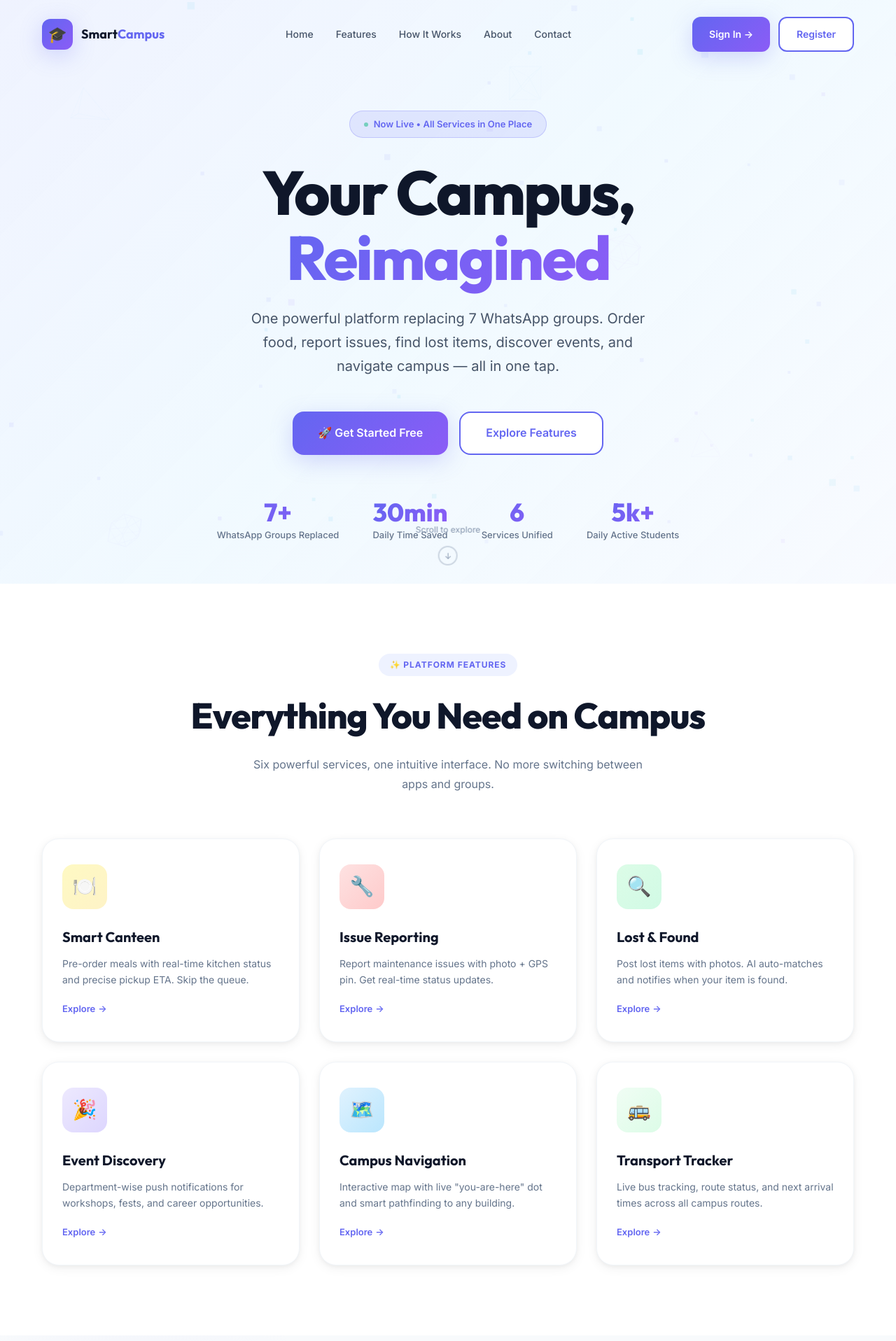
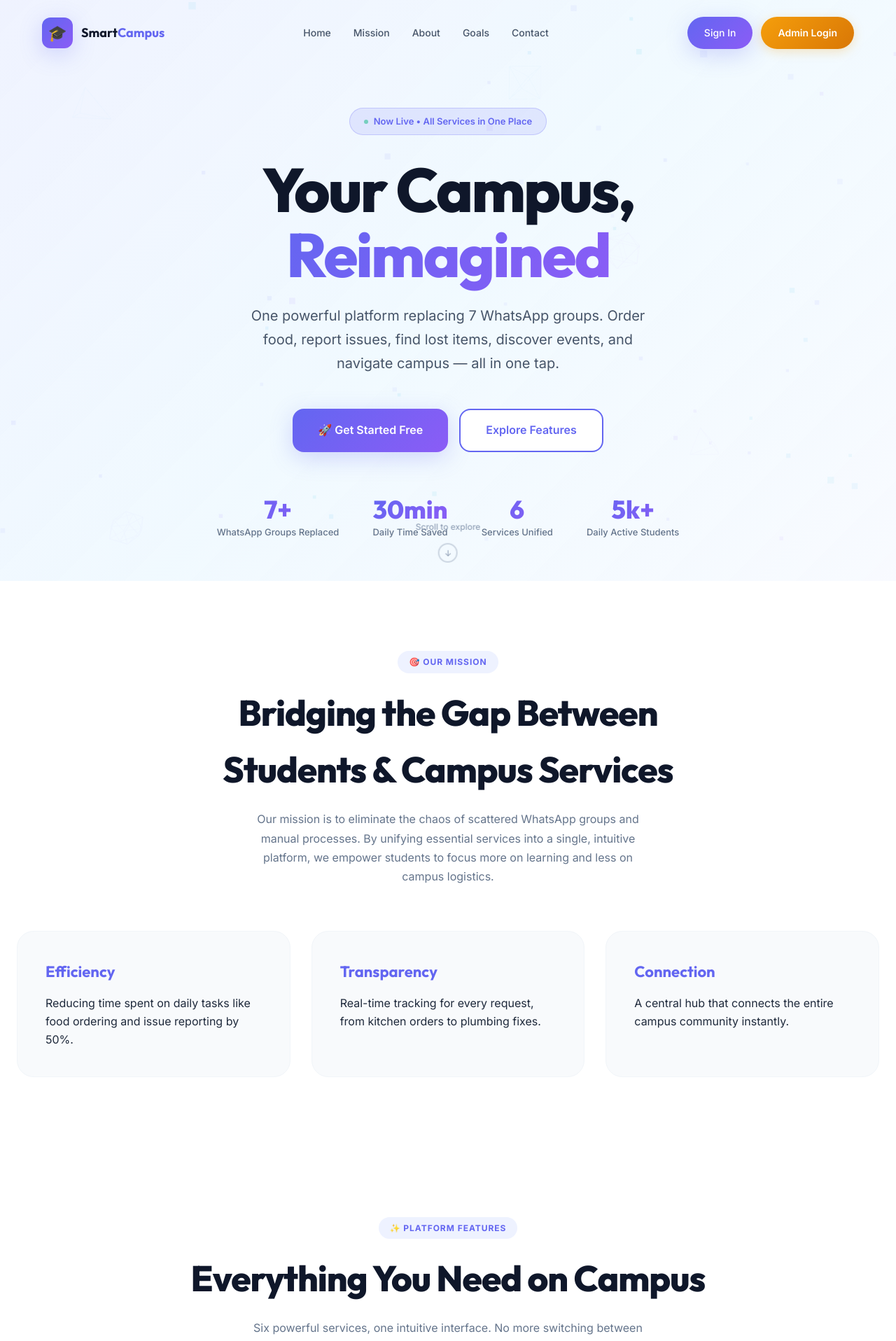
Before and after one commit to RiteshKumar2e/Smart-Campus-Services-Hub, a React (Vite) app in the folder frontend/: page / in a window 1280 px wide. Shown: the top 1916 px of the page at 70% size. Built offline with nearby package versions, Linux system fonts and the light colour scheme.

Commit message:
frontend updated

```diff
--- a/frontend/src/App.jsx
+++ b/frontend/src/App.jsx
@@ -2,6 +2,7 @@ import { BrowserRouter, Routes, Route } from 'react-router-dom'
 import { Toaster } from 'react-hot-toast'
 import Landing from './pages/Landing'
 import Login from './pages/Login'
+import AdminLogin from './pages/AdminLogin'
 import Register from './pages/Register'
 import Dashboard from './pages/Dashboard'
 import Canteen from './pages/Canteen'
@@ -15,6 +16,7 @@ import Navbar from './components/Navbar'
 function App() {
   return (
     <BrowserRouter>
+      {/* ... Toaster part stays ... */}
       <Toaster
         position="top-right"
         toastOptions={{
@@ -36,6 +38,7 @@ function App() {
       <Routes>
         <Route path="/" element={<Landing />} />
         <Route path="/login" element={<Login />} />
+        <Route path="/admin-login" element={<AdminLogin />} />
         <Route path="/register" element={<Register />} />
         <Route path="/dashboard" element={<><Navbar /><Dashboard /></>} />
         <Route path="/canteen" element={<><Navbar /><Canteen /></>} />
--- /dev/null
+++ b/frontend/src/pages/AdminLogin.jsx
@@ -0,0 +1,88 @@
+import { useState } from 'react'
+import { Link, useNavigate } from 'react-router-dom'
+import { toast } from 'react-hot-toast'
+import { Shield, Lock, Mail, ArrowLeft } from 'lucide-react'
+import '../styles/auth.css'
+
+export default function AdminLogin() {
+    const [email, setEmail] = useState('')
+    const [password, setPassword] = useState('')
+    const [loading, setLoading] = useState(false)
+    const navigate = useNavigate()
+
+    const handleAdminLogin = (e) => {
+        e.preventDefault()
+        setLoading(true)
+
+        // Simulate Admin API call
+        setTimeout(() => {
+            setLoading(false)
+            if (email.includes('admin')) {
+                toast.success('Admin Authentication Successful!')
+                setTimeout(() => navigate('/dashboard'), 1000)
+            } else {
+                toast.error('Unauthorized: Admin access only.')
+            }
+        }, 1500)
+    }
+
+    return (
+        <div className="auth-page admin-auth-page">
+            <Link to="/" className="auth-back-home">
+                <ArrowLeft size={18} /> Back to Home
+            </Link>
+
+            <div className="auth-card">
+                <div className="auth-header">
+                    <div className="auth-logo" style={{ background: 'var(--accent)', color: 'white' }}>
+                        <Shield size={32} />
+                    </div>
+                    <h1 className="auth-title">Admin Console</h1>
+                    <p className="auth-subtitle">Secure access for campus administrators</p>
+                </div>
+
+                <form className="auth-form" onSubmit={handleAdminLogin}>
+                    <div className="auth-input-group">
+                        <label className="auth-label">Admin Email</label>
+                        <div className="auth-input-wrapper">
+                            <span className="auth-input-icon"><Mail size={18} /></span>
+                            <input
+                                type="email"
+                                className="auth-input"
+                                placeholder="admin@campus.edu"
+                                value={email}
+                                onChange={(e) => setEmail(e.target.value)}
+                                required
+                            />
+                        </div>
+                    </div>
+
+                    <div className="auth-input-group">
+                        <label className="auth-label">Security Password</label>
+                        <div className="auth-input-wrapper">
+                            <span className="auth-input-icon"><Lock size={18} /></span>
+                            <input
+                                type="password"
+                                className="auth-input"
+                                placeholder="••••••••"
+                                value={password}
+                                onChange={(e) => setPassword(e.target.value)}
+                                required
+                            />
+                        </div>
+                    </div>
+
+                    <button type="submit" className="auth-submit admin-submit" disabled={loading}>
+                        {loading ? 'Authenticating...' : 'Enter Console'}
+                    </button>
+                </form>
+
+                <div className="auth-footer">
+                    <p style={{ fontSize: '12px', color: 'var(--gray-500)', marginTop: '20px' }}>
+                        🛡️ Restricted Area: Unauthorized access attempts are logged.
+                    </p>
+                </div>
+            </div>
+        </div>
+    )
+}
--- a/frontend/src/pages/Landing.jsx
+++ b/frontend/src/pages/Landing.jsx
@@ -71,17 +71,17 @@ export default function Landing() {
                     </Link>
                     <ul className="hero-nav-links">
                         <li><a href="/">Home</a></li>
-                        <li><a href="#features">Features</a></li>
-                        <li><a href="#how">How It Works</a></li>
+                        <li><a href="#mission">Mission</a></li>
                         <li><a href="#about">About</a></li>
+                        <li><a href="#goals">Goals</a></li>
                         <li><a href="#contact">Contact</a></li>
                     </ul>
                     <div className="hero-nav-cta">
                         <Link to="/login" className="btn btn-primary">
-                            Sign In →
+                            Sign In
                         </Link>
-                        <Link to="/register" className="btn btn-secondary">
-                            Register
+                        <Link to="/admin-login" className="btn btn-admin">
+                            Admin Login
                         </Link>
                     </div>
                 </nav>
@@ -134,6 +134,35 @@ export default function Landing() {
                 <div className="hero-scroll-indicator">
                     <span>Scroll to explore</span>
                     <div className="scroll-arrow">↓</div>
+                </div>
+            </section>
+
+            {/* Mission Section */}
+            <section className="mission-section" id="mission" style={{ padding: '100px 0', background: 'white' }}>
+                <div className="container">
+                    <div className="section-header">
+                        <div className="section-label">🎯 Our Mission</div>
+                        <h2 className="section-main-title">Bridging the Gap Between<br /><span className="highlight">Students & Campus Services</span></h2>
+                        <p className="section-desc">
+                            Our mission is to eliminate the chaos of scattered WhatsApp groups and manual processes.
+                            By unifying essential services into a single, intuitive platform, we empower students
+                            to focus more on learning and less on campus logistics.
+                        </p>
+                    </div>
+                    <div className="mission-grid">
+                        <div className="mission-card">
+                            <h3>Efficiency</h3>
+                            <p>Reducing time spent on daily tasks like food ordering and issue reporting by 50%.</p>
+                        </div>
+                        <div className="mission-card">
+                            <h3>Transparency</h3>
+                            <p>Real-time tracking for every request, from kitchen orders to plumbing fixes.</p>
+                        </div>
+                        <div className="mission-card">
+                            <h3>Connection</h3>
+                            <p>A central hub that connects the entire campus community instantly.</p>
+                        </div>
+                    </div>
                 </div>
             </section>
 
@@ -206,31 +235,35 @@ export default function Landing() {
                 </div>
             </section>
 
-            {/* Testimonials */}
-            <section style={{ padding: '100px 0', background: 'var(--gray-50)' }}>
+            {/* Goals Section */}
+            <section className="goals-section" id="goals" style={{ padding: '100px 0', background: 'white' }}>
                 <div className="container">
                     <div className="section-header">
-                        <div className="section-label">💬 Testimonials</div>
-                        <h2 className="section-main-title">What Students Say</h2>
+                        <div className="section-label">🚀 Our Goals</div>
+                        <h2 className="section-main-title">Designing the Future of<br /><span className="highlight">Digital Campus Living</span></h2>
                     </div>
-                    <div className="testimonials-grid">
-                        {[
-                            { name: 'Rahul Sharma', role: '3rd Year CSE', text: 'The canteen pre-ordering is a lifesaver. No more standing in line for 20 minutes between classes!', avatar: '👨‍🎓' },
-                            { name: 'Priya Verma', role: '2nd Year Arts', text: 'Found my lost keys within 2 hours thanks to the auto-matching system. It actually works!', avatar: '👩‍🎓' },
-                            { name: 'Aman Gupta', role: '4th Year IT', text: 'Reporting a leak in the hostel was so easy. The plumber arrived in 30 minutes. Amazing efficiency.', avatar: '👨‍🎓' }
-                        ].map((t, i) => (
-                            <div key={i} className="testimonial-card animate-fade-in-up" style={{ animationDelay: `${i * 0.1}s` }}>
-                                <div className="testimonial-quote">"</div>
-                                <p className="testimonial-text">{t.text}</p>
-                                <div className="testimonial-author">
-                                    <div className="testimonial-avatar">{t.avatar}</div>
-                                    <div>
-                                        <div className="testimonial-name">{t.name}</div>
-                                        <div className="testimonial-role">{t.role}</div>
-                                    </div>
-                                </div>
+                    <div className="goals-container">
+                        <div className="goal-item">
+                            <div className="goal-icon">📊</div>
+                            <div className="goal-info">
+                                <h4>100% Digital Workflow</h4>
+                                <p>Transitioning all physical paperwork and manual registrations to automated digital systems.</p>
                             </div>
-                        ))}
+                        </div>
+                        <div className="goal-item">
+                            <div className="goal-icon">🤖</div>
+                            <div className="goal-info">
+                                <h4>AI-Powered Support</h4>
+                                <p>Implementing smart assistants to handle instant queries and automated lost-and-found matching.</p>
+                            </div>
+                        </div>
+                        <div className="goal-item">
+                            <div className="goal-icon">📱</div>
+                            <div className="goal-info">
+                                <h4>Unified Ecosystem</h4>
+                                <p>Expanding to include libraries, lab bookings, and faculty appointments by late 2026.</p>
+                            </div>
+                        </div>
                     </div>
                 </div>
             </section>
@@ -258,56 +291,8 @@ export default function Landing() {
                 </div>
             </section>
 
-            {/* CTA */}
-            <section className="cta-section" id="about">
-                <div className="cta-banner">
-                    <h2 className="cta-title">Ready to Simplify Campus Life?</h2>
-                    <p className="cta-desc">Join thousands of students already saving 30+ minutes every day.</p>
-                    <Link to="/dashboard" className="cta-btn">
-                        🚀 Launch Smart Campus Hub
-                    </Link>
-                </div>
-            </section>
-
-            {/* Contact Section */}
-            <section className="contact-section" id="contact" style={{ padding: '100px 0', background: 'white' }}>
-                <div className="container">
-                    <div className="section-header">
-                        <div className="section-label">📞 Get in Touch</div>
-                        <h2 className="section-main-title">Contact Our Team</h2>
-                        <p className="section-desc">Have questions or feedback? We'd love to hear from you.</p>
-                    </div>
-
-                    <div className="contact-grid center-grid">
-                        <div className="contact-info horizontal-info">
-                            <a href="mailto:riteshkumar90359@gmail.com" className="contact-card">
-                                <div className="contact-card-icon"><Mail size={24} /></div>
-                                <div>
-                                    <h4>Email Us</h4>
-                                    <p>riteshkumar90359@gmail.com</p>
-                                </div>
-                            </a>
-                            <a href="https://github.com/RiteshKumar2e" target="_blank" rel="noopener noreferrer" className="contact-card">
-                                <div className="contact-card-icon"><Github size={24} /></div>
-                                <div>
-                                    <h4>Github</h4>
-                                    <p>RiteshKumar2e</p>
-                                </div>
-                            </a>
-                            <a href="https://www.linkedin.com/in/ritesh-kumar-b3a654253" target="_blank" rel="noopener noreferrer" className="contact-card">
-                                <div className="contact-card-icon"><Linkedin size={24} /></div>
-                                <div>
-                                    <h4>LinkedIn</h4>
-                                    <p>Ritesh Kumar</p>
-                                </div>
-                            </a>
-                        </div>
-                    </div>
-                </div>
-            </section>
-
             {/* Footer */}
-            <footer className="footer">
+            <footer className="footer" id="contact">
                 <div className="footer-inner">
                     <div className="footer-brand">
                         <div className="hero-logo">
--- a/frontend/src/styles/landing.css
+++ b/frontend/src/styles/landing.css
@@ -933,6 +933,106 @@
   transform: translateY(-3px);
 }
 
+/* Admin Button */
+.btn-admin {
+  background: linear-gradient(135deg, #f59e0b, #d97706);
+  color: white;
+  box-shadow: 0 4px 15px rgba(245, 158, 11, 0.25);
+  border-radius: var(--radius-full) !important;
+  font-weight: 500;
+  padding: 10px 24px;
+  font-size: 14px;
+}
+
+.btn-admin:hover {
+  box-shadow: 0 8px 25px rgba(245, 158, 11, 0.35);
+  transform: translateY(-2px);
+}
+
+.hero-nav .btn-primary {
+  border-radius: var(--radius-full) !important;
+  font-weight: 500;
+  padding: 10px 24px;
+  font-size: 14px;
+}
+
+/* Mission & Goals */
+.mission-grid {
+  display: grid;
+  grid-template-columns: repeat(3, 1fr);
+  gap: 30px;
+  margin-top: 50px;
+}
+
+.mission-card {
+  padding: 40px;
+  background: var(--gray-50);
+  border-radius: var(--radius-xl);
+  transition: all var(--transition-base);
+  border: 1px solid var(--gray-100);
+}
+
+.mission-card:hover {
+  background: white;
+  box-shadow: var(--shadow-lg);
+  transform: translateY(-5px);
+  border-color: var(--primary-light);
+}
+
+.mission-card h3 {
+  font-family: var(--font-display);
+  font-size: 22px;
+  color: var(--primary);
+  margin-bottom: 15px;
+}
+
+.goals-container {
+  display: flex;
+  flex-direction: column;
+  gap: 20px;
+  max-width: 900px;
+  margin: 50px auto 0;
+}
+
+.goal-item {
+  display: flex;
+  align-items: center;
+  gap: 30px;
+  padding: 30px;
+  background: var(--gray-50);
+  border-radius: var(--radius-lg);
+  transition: all var(--transition-base);
+}
+
+.goal-item:hover {
+  background: white;
+  box-shadow: var(--shadow-md);
+  transform: translateX(10px);
+}
+
+.goal-icon {
+  font-size: 40px;
+  min-width: 80px;
+  height: 80px;
+  background: white;
+  border-radius: 50%;
+  display: flex;
+  align-items: center;
+  justify-content: center;
+  box-shadow: var(--shadow-sm);
+}
+
+.goal-info h4 {
+  font-family: var(--font-display);
+  font-size: 20px;
+  color: var(--gray-900);
+  margin-bottom: 5px;
+}
+
+.goal-info p {
+  color: var(--gray-600);
+}
+
 @media (max-width: 1024px) {
   .features-grid {
     grid-template-columns: repeat(2, 1fr);
```
